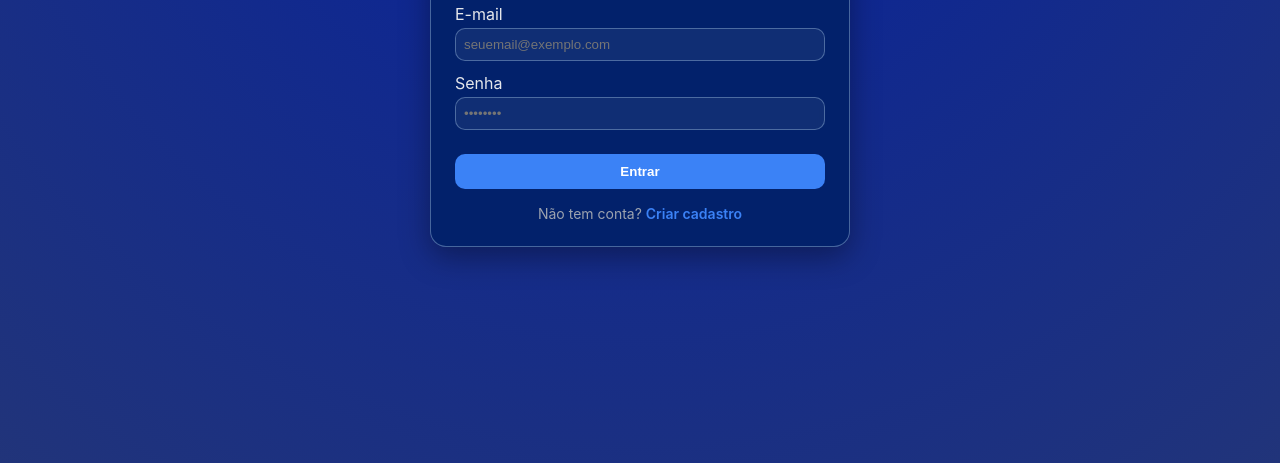
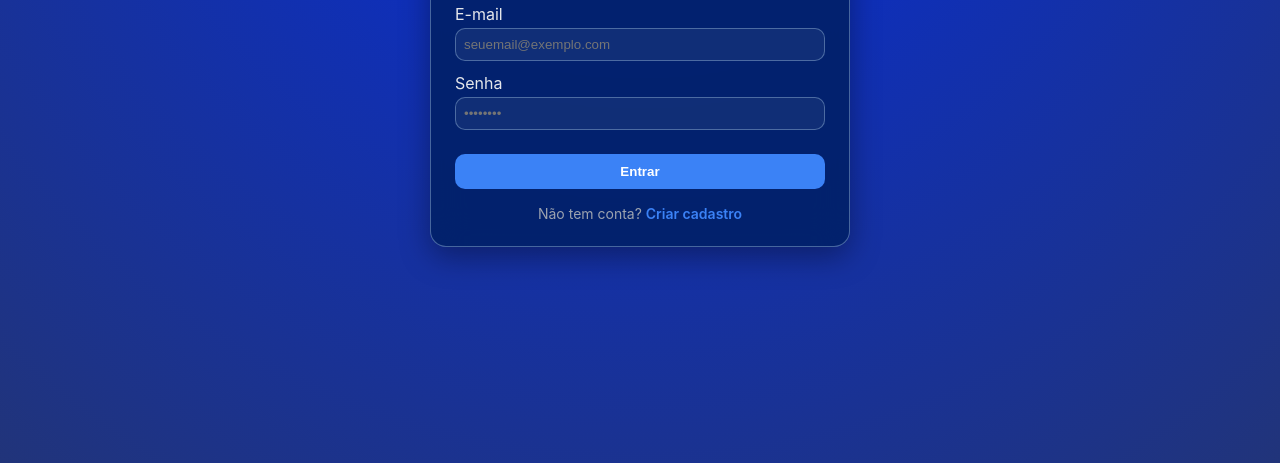
Before and after one commit to GugaToca/cargas2026_2.0, a plain HTML site: page login.html in a window 1280 px wide. Shown: the part 337-800 px from the top of the page. Drawn offline with Linux system fonts and the light colour scheme; no server answers.

Commit message:
Add files via upload

```diff
--- a/styles.css
+++ b/styles.css
@@ -288,7 +288,7 @@ textarea {
   display: flex;
   align-items: center;
   justify-content: center;
-  background: radial-gradient(circle at top, #04209e, #21347a);
+  background: radial-gradient(circle at top, #032ce0, #21347a);
   padding: 16px;
 }
 
```
